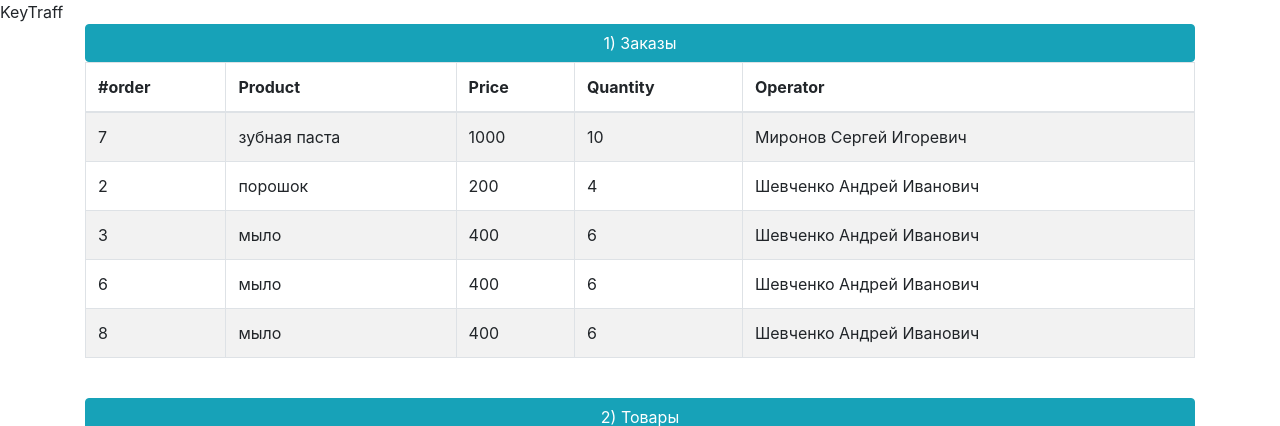
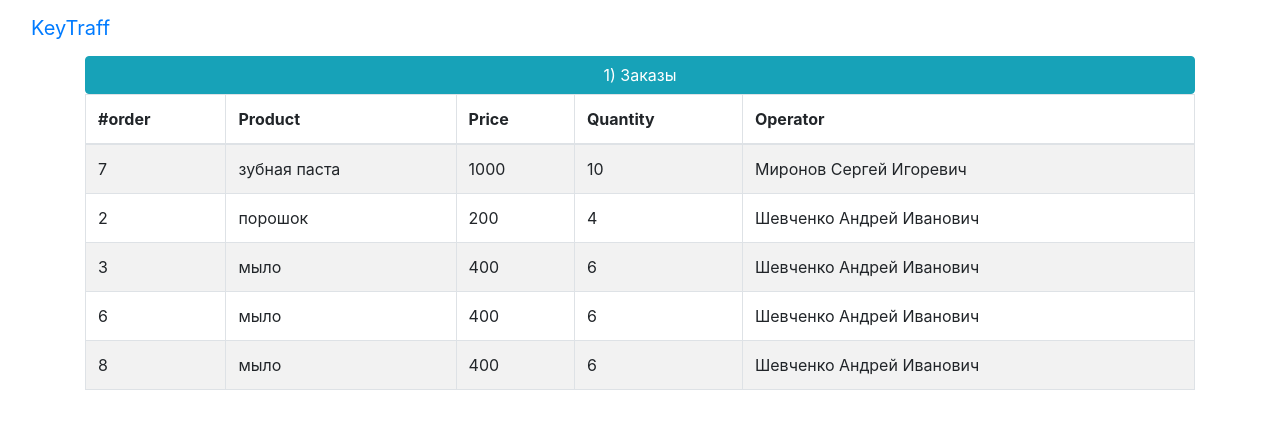
Before and after one commit to ElijahGood/KeyTraff-test, a PHP site: page / in a window 1280 px wide. Shown: the top 426 px of the page. Run offline with PHP 8.4, Linux system fonts and the light colour scheme; data comes from the database, SQL or seed files in the repository.

Commit message:
finish work

```diff
--- a/index.php
+++ b/index.php
@@ -50,13 +50,18 @@
 </head>
 <body>
 
-    <header>
-        <a class="logo">KeyTraff</a>
-        <!-- <div class="header-right">
-             <a href="#orders">orders</a>
-            <a href="#products">products</a>
-        </div> -->
-    </header>
+        <nav class="navbar navbar-default">
+            <div class="container-fluid">
+                <div class="navbar-header">
+                <a class="navbar-brand" href="#">KeyTraff</a>
+                </div>
+                 <!-- <ul class="nav navbar-nav">
+                    <li><a href="#orders">Orders</a></li>
+                    <li><a href="#products">Products</a></li>
+                </ul>  -->
+            </div>
+        </nav>
+
     <div class="container">
         <div id="buttons-container">
             <button type="button" class="btn btn-info btn-block" id="get_orders" >1) Заказы</button>
```
Also changed, not shown: favicon.ico (added).
